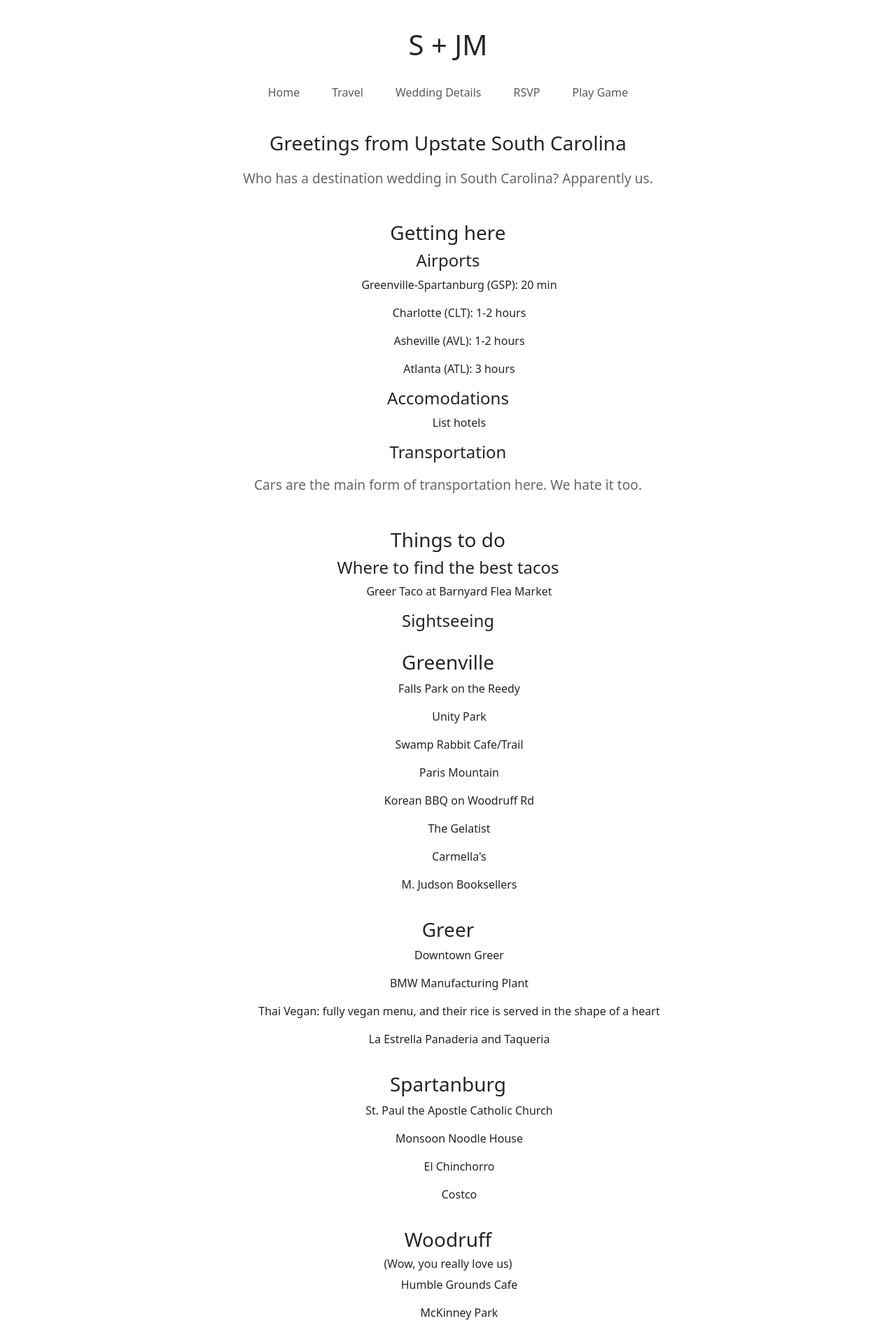
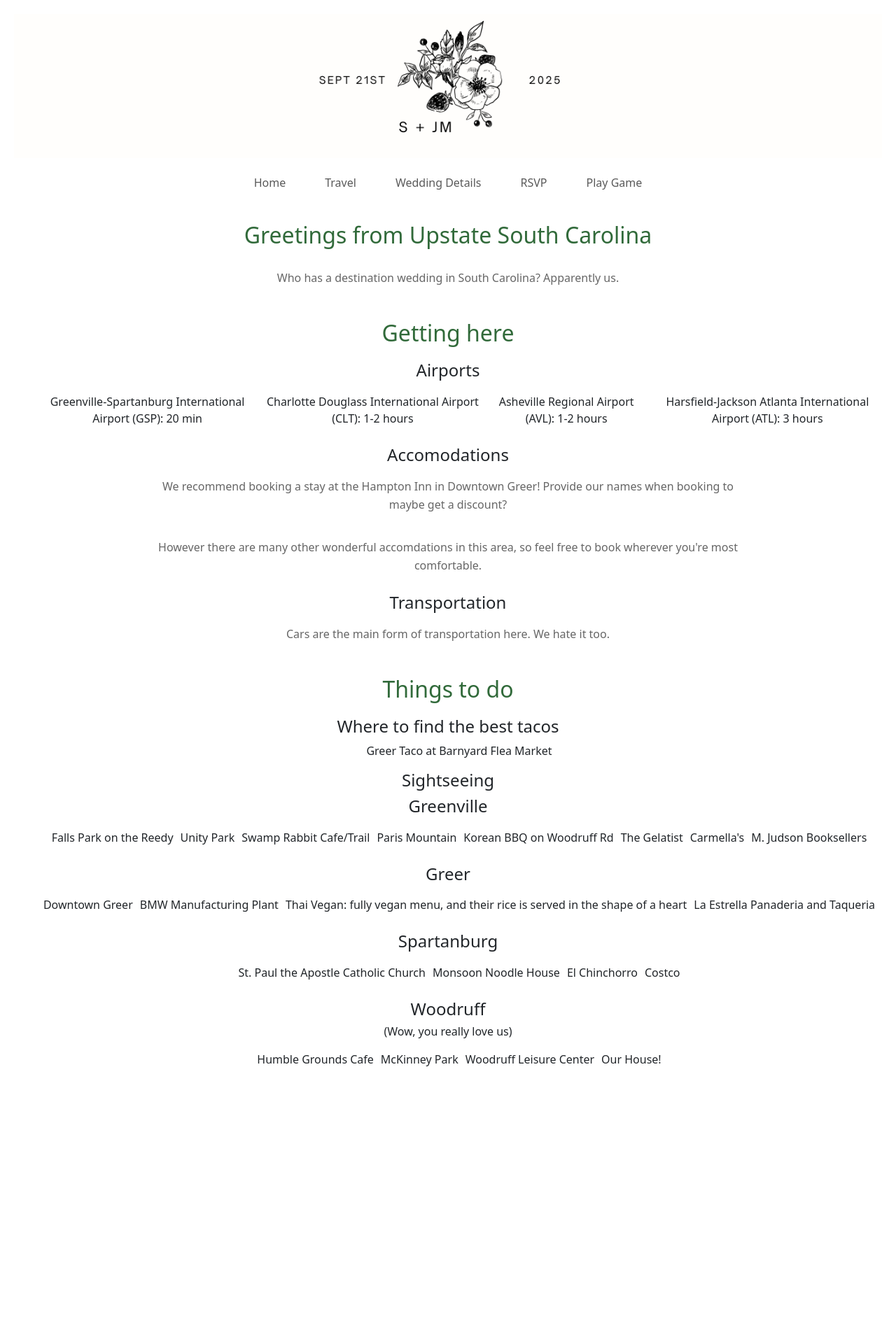
Before and after one commit to syoon12321/sjm_wedding_website, a React (Vite) app: page /sjm_wedding_website/travel in a window 1280 px wide. Shown: the top 1908 px of the page at 70% size. After the commit the page ends 1592 px from the top, so only its background shows below. Built offline with nearby package versions, Linux system fonts and the light colour scheme; sample sign-in values are in the browser's storage.

Commit message:
More content and formatting

```diff
--- a/index.html
+++ b/index.html
@@ -4,6 +4,7 @@
     <meta charset="UTF-8" />
     <link rel="icon" type="image/svg+xml" href="/vite.svg" />
     <meta name="viewport" content="width=device-width, initial-scale=1.0" />
+    <script src="https://cdn.jsdelivr.net/npm/bootstrap@5.1.3/dist/js/bootstrap.bundle.min.js"></script>
     <title>SJM Wedding Website</title>
   </head>
   <body>
--- a/src/components/Navbar.tsx
+++ b/src/components/Navbar.tsx
@@ -2,6 +2,7 @@
 import { useState } from 'react';
 import { Link } from 'react-router-dom';
 import "../App.css";
+import headerImage from '../assets/website_header.png';
 
 interface NavBarProps {
   navItems: string[];
@@ -17,8 +18,19 @@ function NavBar({ navItems }: NavBarProps) {
 
   return (
     <>
-    <h1>S + JM</h1>
-    <nav className="navbar navbar-expand-md navbar-light bg-white">
+      <img
+        src={headerImage}
+        alt="Website header"
+        style={{
+          width: '100%',
+          maxHeight: '300px',
+          objectFit: 'cover',
+          marginBottom: '-1px',
+          marginTop: '-20px', // This helps eliminate any sub-pixel gaps
+          display: 'block' // This removes any inline element spacing
+        }}
+      />
+      <nav className="navbar navbar-expand-md navbar-light" style={{ backgroundColor: 'transparent' }}>
         <div className="container-fluid">
           <button
             className="navbar-toggler"
--- a/src/pages/Travel.tsx
+++ b/src/pages/Travel.tsx
@@ -9,13 +9,16 @@ const Travel: React.FC = () => {
 
       <h3>Getting here</h3>
       <h4>Airports</h4>
-      <ul>Greenville-Spartanburg (GSP): 20 min</ul>
-      <ul>Charlotte (CLT): 1-2 hours</ul>
-      <ul>Asheville (AVL): 1-2 hours</ul>
-      <ul>Atlanta (ATL): 3 hours</ul>
+      <ul>
+        <li>Greenville-Spartanburg International Airport (GSP): 20 min</li>
+        <li>Charlotte Douglass International Airport (CLT): 1-2 hours</li>
+        <li>Asheville Regional Airport (AVL): 1-2 hours</li>
+        <li>Harsfield-Jackson Atlanta International Airport (ATL): 3 hours</li>
+      </ul>
 
       <h4>Accomodations</h4>
-      <ul>List hotels</ul>
+      <p>We recommend booking a stay at the Hampton Inn in Downtown Greer! Provide our names when booking to maybe get a discount?</p>
+      <p>However there are many other wonderful accomdations in this area, so feel free to book wherever you're most comfortable.</p>
 
       <h4>Transportation</h4>
       <p>Cars are the main form of transportation here. We hate it too.</p>
@@ -25,34 +28,42 @@ const Travel: React.FC = () => {
       <ul>Greer Taco at Barnyard Flea Market</ul>
 
       <h4>Sightseeing</h4>
-      <h3>Greenville</h3>
-      <ul>Falls Park on the Reedy</ul>
-      <ul>Unity Park</ul>
-      <ul>Swamp Rabbit Cafe/Trail</ul>
-      <ul>Paris Mountain</ul>
-      <ul>Korean BBQ on Woodruff Rd</ul>
-      <ul>The Gelatist</ul>
-      <ul>Carmella's</ul>
-      <ul>M. Judson Booksellers</ul>
+      <h4>Greenville</h4>
+      <ul>
+        <li>Falls Park on the Reedy</li>
+        <li>Unity Park</li>
+        <li>Swamp Rabbit Cafe/Trail</li>
+        <li>Paris Mountain</li>
+        <li>Korean BBQ on Woodruff Rd</li>
+        <li>The Gelatist</li>
+        <li>Carmella's</li>
+        <li>M. Judson Booksellers</li>
+      </ul>
+      <h4>Greer</h4>
+      <ul>
+        <li>Downtown Greer</li>
+        <li>BMW Manufacturing Plant</li>
+        <li>Thai Vegan: fully vegan menu, and their rice is served in the shape of a heart</li>
+        <li>La Estrella Panaderia and Taqueria</li>
+      </ul>
 
-      <h3>Greer</h3>
-      <ul>Downtown Greer</ul>
-      <ul>BMW Manufacturing Plant</ul>
-      <ul>Thai Vegan: fully vegan menu, and their rice is served in the shape of a heart</ul>
-      <ul>La Estrella Panaderia and Taqueria</ul>
+      <h4>Spartanburg</h4>
+      <ul>
+        <li>St. Paul the Apostle Catholic Church</li>
+        <li>Monsoon Noodle House</li>
+        <li>El Chinchorro</li>
+        <li>Costco</li>
+      </ul>
 
-      <h3>Spartanburg</h3>
-      <ul>St. Paul the Apostle Catholic Church</ul>
-      <ul>Monsoon Noodle House</ul>
-      <ul>El Chinchorro</ul>
-      <ul>Costco</ul>
+      <h4>Woodruff</h4>
+      <h6>(Wow, you really love us)</h6>
+      <ul>
+        <li>Humble Grounds Cafe</li>
+        <li>McKinney Park</li>
+        <li>Woodruff Leisure Center</li>
+        <li>Our House!</li>
+      </ul>
 
-      <h3>Woodruff</h3>
-      <h6>(Wow, you really love us)</h6>
-      <ul>Humble Grounds Cafe</ul>
-      <ul>McKinney Park</ul>
-      <ul>Woodruff Leisure Center</ul>
-      <ul>Our House (literally)!</ul>
     </div>
   );
 };
--- a/src/styles/styles.css
+++ b/src/styles/styles.css
@@ -1,6 +1,6 @@
 /* Base styles */
 body {
-    font-family: 'Georgia', serif;
+    font-family: 'Arial', san-serif;
     color: #333;
     background-color: #f8f8f8;
     margin: 0;
@@ -39,7 +39,7 @@ body {
   .main-section h2 {
     font-size: 2em;
     margin-bottom: 20px;
-    color: #507558;
+    color: #333;
   }
 
   h2.breaks {
@@ -47,10 +47,40 @@ body {
     text-align: center; /* Center align if needed */
   }
 
+  .main-section h3 {
+    font-size: 2em;
+    margin-bottom: 20px;
+    color: #316a3a;
+  }
   .main-section p {
-    font-size: 1.2em;
+    font-size: 1.0em;
     color: #666;
     line-height: 1.6;
+  }
+
+  /* Navbar list styling */
+  .navbar ul {
+    list-style-type: none !important; /* Remove bullets from navbar */
+    padding: 0;
+    margin: 0;
+    display: flex; /* Keep navbar items horizontal */
+  }
+
+  .navbar ul li {
+    display: inline-block;
+    margin: 0 15px; /* Horizontal spacing between nav items */
+  }
+
+  /* If you're using Bootstrap's navbar classes, you might need this instead: */
+  .navbar-nav {
+    list-style-type: none !important;
+    padding: 0;
+    margin: 0;
+  }
+
+  .navbar-nav .nav-item {
+    display: inline-block;
+    margin: 0 15px;
   }
 
   /* Button styles */
```
Also changed, not shown: src/assets/watercolor-painting-couple.jpg (deleted), src/assets/website_header.png (added). Lines whose indentation alone changed are shown as unchanged.
